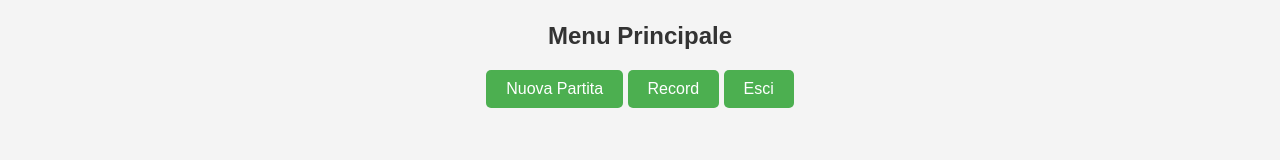
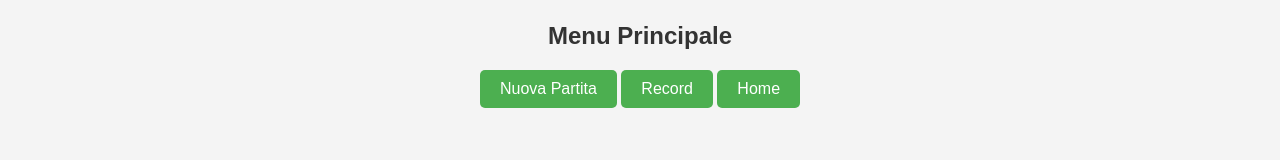
Before and after one commit to freesugar69/LamerMiko, a plain HTML site: page gioco_talpa.html in a window 1280 px wide. Shown: the part 142-302 px from the top of the page. Drawn offline with Linux system fonts and the light colour scheme.

Commit message:
Change exit button to Home

```diff
--- a/gioco_talpa.html
+++ b/gioco_talpa.html
@@ -16,7 +16,7 @@
             <h2>Menu Principale</h2>
             <button id="new-game-btn">Nuova Partita</button>
             <button id="records-btn">Record</button>
-            <button id="exit-btn">Esci</button>
+            <button id="exit-btn">Home</button>
         </div>
         <div id="records-list" style="display: none;">
             <h2>Record</h2>
```
